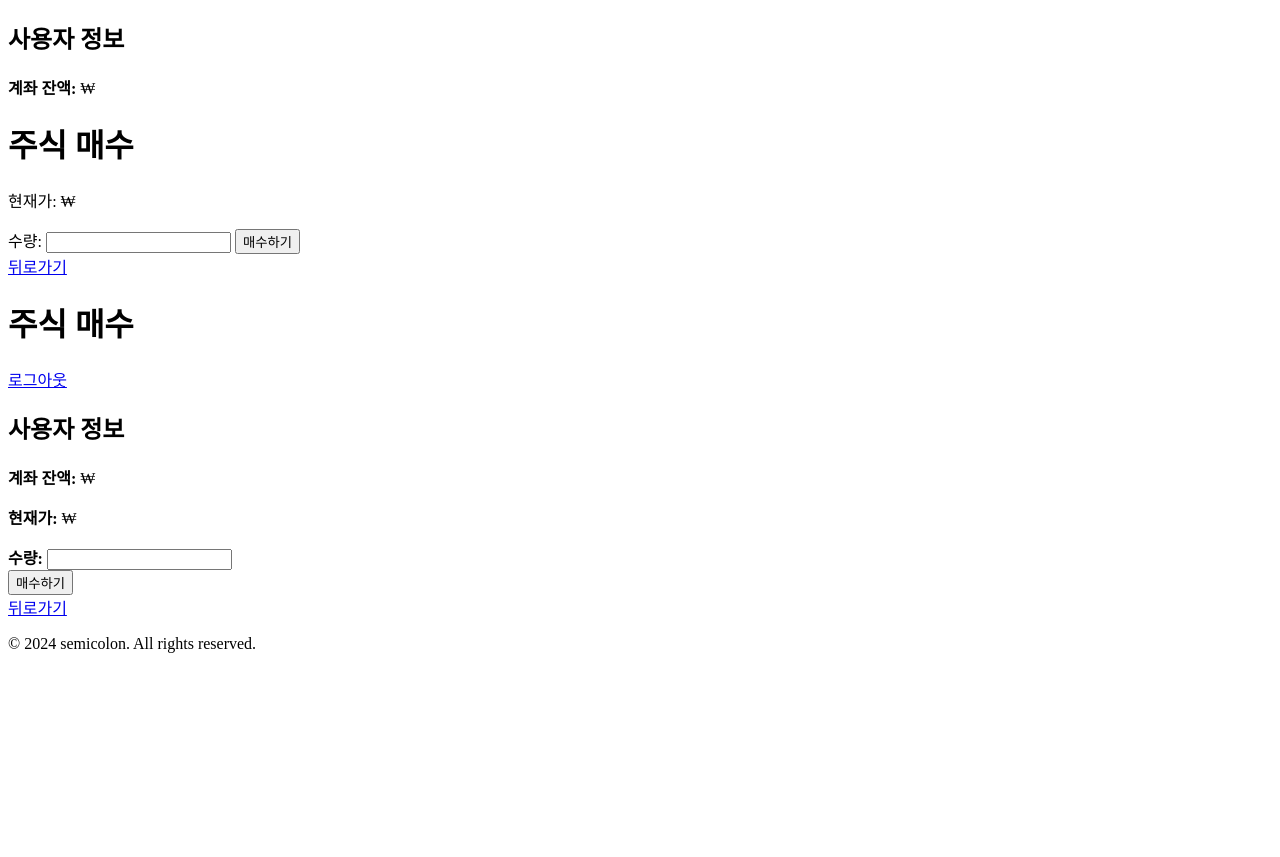
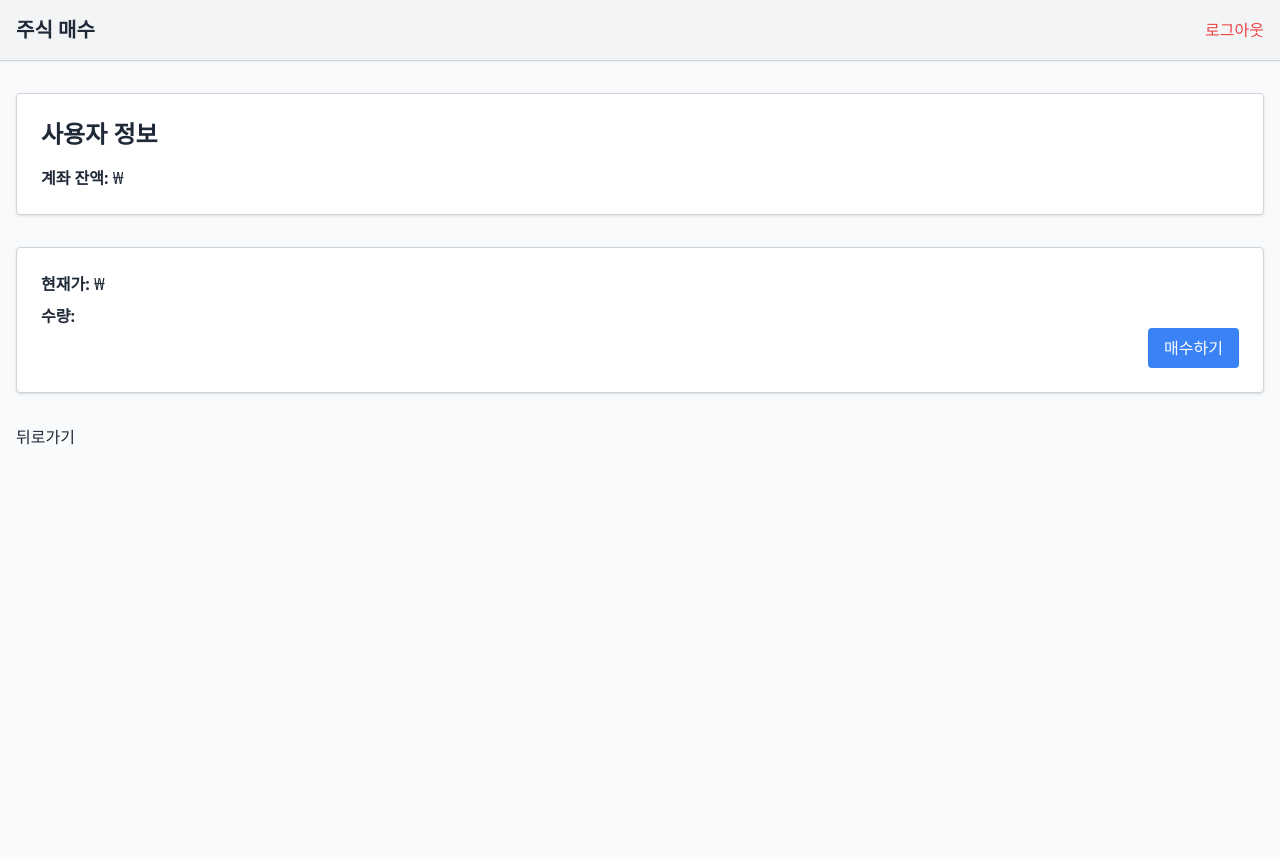
Before and after one commit to taehyun0411/clubbooth, a Django app: template templates/buy.html in a window 1280 px wide. Shown: the top 857 px of the page. Before the commit the page ends 653 px from the top, so only its background shows below. Run offline with Django 4.2, Linux system fonts and the light colour scheme; the template is opened without the code that fills it, so the values that code supplies are empty; some libraries are stand-ins or nearby versions.

Commit message:
for merge

```diff
--- a/templates/buy.html
+++ b/templates/buy.html
@@ -5,10 +5,12 @@
     <meta charset="UTF-8">
     <meta name="viewport" content="width=device-width, initial-scale=1.0">
     <title>{{ stock.name }} - 매수</title>
+    <script src="https://cdn.tailwindcss.com"></script>
 </head>
-<body>
     <!-- 메시지 표시 섹션 추가 -->
-    {% if messages %}
+
+<body class="bg-gray-50 text-gray-800">
+{% if messages %}
         <ul>
             {% for message in messages %}
                 <li class="message {{ message.tags }}">{{ message }}</li>
@@ -44,24 +46,6 @@
             border-color: #ffeeba;
         }
     </style>
-
-    <!-- 사용자 잔액 정보 -->
-    <section class="mb-8 p-6 border border-gray-300 rounded shadow bg-white">
-        <h2 class="text-2xl font-bold mb-4">사용자 정보</h2>
-        <p><strong>계좌 잔액:</strong> ₩{{ user.money|intcomma }}</p>
-    </section>
-
-    <!-- 주식 매수 정보 -->
-    <h1>{{ stock.name }} 주식 매수</h1>
-    <p>현재가: ₩{{ stock.current_price|intcomma }}</p>
-    <form method="POST">
-        {% csrf_token %}
-        <label for="quantity">수량:</label>
-        <input type="number" name="quantity" min="1" required>
-        <button type="submit">매수하기</button>
-    </form>
-    <a href="{% url 'alhome' %}">뒤로가기</a>
-<body class="bg-gray-50 text-gray-800">
     <!-- Header/Navbar -->
     <header class="bg-gray-100 border-b border-gray-300 shadow-sm">
         <div class="container mx-auto px-4 py-4 flex justify-between items-center">
```
Also changed, not shown: clubbooth/settings.py (+4 -4 lines), templates/sell.html (+2 -16 lines).
